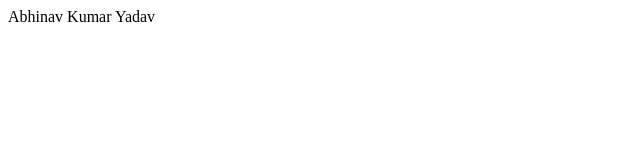
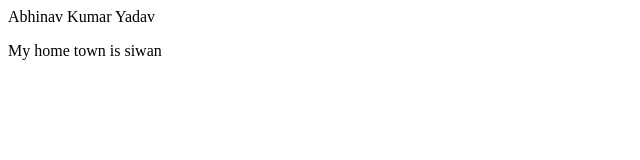
Before and after one commit to Abhinav12013975/LearnGit, a plain HTML site: page index.html in a window 1280 px wide. Shown: the whole page, without its empty margins (0-640 px from the left). Drawn offline with Linux system fonts and the light colour scheme.

Commit message:
new feature added

```diff
--- a/index.html
+++ b/index.html
@@ -1 +1,2 @@
 <p>Abhinav Kumar Yadav</p>
+<p>My home town is siwan</p>
```
